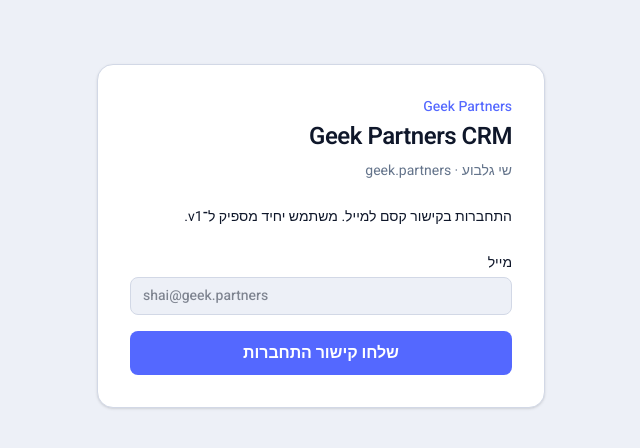
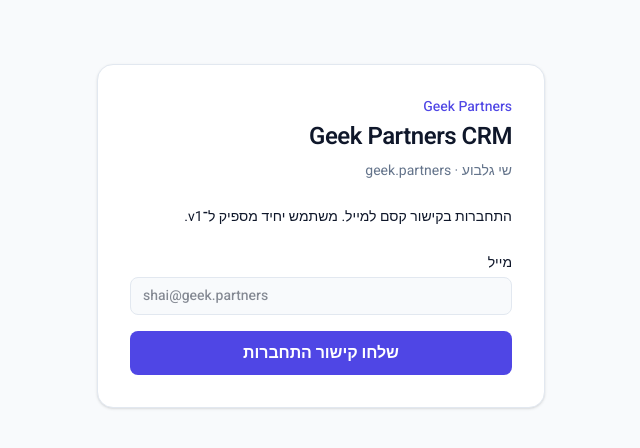
Before and after one commit to shaig206/geek-partners-crm, a Next.js app: page /login in a window 1280 px wide. Shown: the top 448 px of the page, without its empty margins (422-1062 px from the left). Built offline with nearby package versions, Linux system fonts and the light colour scheme; no server answers.

Commit message:
Align CRM tokens with live geek.partners DevTools palette.
Use #4F46E5 CTAs with #4338CA hover / #3730A3 press, #F8FAFC page background, #E2E8F0 borders, teal/success/danger from the marketing site, and #2563EB for text links. Keep Heebo.

Co-authored-by: shaig206 <shaig206@users.noreply.github.com>

```diff
--- a/app/(crm)/leads/[id]/page.tsx
+++ b/app/(crm)/leads/[id]/page.tsx
@@ -161,7 +161,7 @@ function Row({
       <dt className="text-muted">{label}</dt>
       <dd className="whitespace-pre-wrap">
         {href && value ? (
-          <a className="text-brand hover:underline" href={href} target="_blank" rel="noreferrer">
+          <a className="text-link hover:underline" href={href} target="_blank" rel="noreferrer">
             {display}
           </a>
         ) : (
--- a/app/globals.css
+++ b/app/globals.css
@@ -1,19 +1,23 @@
 @import "tailwindcss";
 
 :root {
-  --background: #edf0f7;
+  --background: #f8fafc;
   --foreground: #0f172a;
-  --brand: #5468ff;
-  --brand-dark: #3f4fe6;
+  --brand: #4f46e5;
+  --brand-dark: #4338ca;
+  --brand-press: #3730a3;
   --brand-soft: #eef0ff;
   --card: #ffffff;
+  --inset: #f1f5f9;
   --muted: #64748b;
-  --border: #d2d8e6;
-  --accent: #14a3a0;
-  --accent-dark: #0d9488;
-  --accent-soft: #e6f7f6;
-  --success: #10b981;
-  --success-dark: #059669;
+  --secondary: #334155;
+  --border: #e2e8f0;
+  --link: #2563eb;
+  --accent: #0d9488;
+  --accent-dark: #0f766e;
+  --accent-soft: #ccfbf1;
+  --success: #059669;
+  --success-dark: #047857;
   --success-soft: #d1fae5;
   --danger: #dc2626;
   --lag-high: #dc2626;
@@ -25,10 +29,14 @@
   --color-foreground: var(--foreground);
   --color-brand: var(--brand);
   --color-brand-dark: var(--brand-dark);
+  --color-brand-press: var(--brand-press);
   --color-brand-soft: var(--brand-soft);
   --color-card: var(--card);
+  --color-inset: var(--inset);
   --color-muted: var(--muted);
+  --color-secondary: var(--secondary);
   --color-border: var(--border);
+  --color-link: var(--link);
   --color-accent: var(--accent);
   --color-accent-dark: var(--accent-dark);
   --color-accent-soft: var(--accent-soft);
@@ -64,7 +72,7 @@ button {
   font: inherit;
 }
 
-/* Indigo CTAs — match geek.partners primary buttons */
+/* Indigo CTAs — match geek.partners gp-btn--primary */
 .bg-brand.text-white {
   font-weight: 600;
   letter-spacing: -0.005em;
@@ -77,3 +85,8 @@ a.bg-brand {
     color 0.15s ease,
     box-shadow 0.15s ease;
 }
+
+button.bg-brand:active,
+a.bg-brand:active {
+  background-color: var(--brand-press);
+}
--- a/app/not-found.tsx
+++ b/app/not-found.tsx
@@ -5,7 +5,7 @@ export default function NotFound() {
     <div className="mx-auto max-w-md px-4 py-24 text-center">
       <h1 className="text-2xl font-semibold">העמוד לא נמצא</h1>
       <p className="mt-2 text-sm text-muted">ייתכן שהליד נמחק או שהקישור שגוי.</p>
-      <Link href="/leads" className="mt-6 inline-block text-sm text-brand hover:underline">
+      <Link href="/leads" className="mt-6 inline-block text-sm text-link hover:underline">
         חזרה ללידים
       </Link>
     </div>
--- a/components/compose-draft-form.tsx
+++ b/components/compose-draft-form.tsx
@@ -26,7 +26,7 @@ export function ComposeDraftForm({
       <h2 className="text-sm font-semibold">טיוטת פנייה בעברית</h2>
       <p className="text-xs text-muted">
         הנוסח מגיע מ
-        <Link href="/templates" className="text-brand hover:underline">
+        <Link href="/templates" className="text-link hover:underline">
           תבנית ברירת המחדל
         </Link>
         {" "}
--- a/components/leads-table.tsx
+++ b/components/leads-table.tsx
@@ -105,7 +105,7 @@ export function LeadsTable({
                 )}
               >
                 <td className="px-3 py-2.5">
-                  <Link href={`/leads/${lead.id}`} className="font-medium hover:text-brand">
+                  <Link href={`/leads/${lead.id}`} className="font-medium hover:text-link">
                     {lead.priority ? "★ " : ""}
                     {lead.name}
                   </Link>
--- a/components/whatsapp-list-link.tsx
+++ b/components/whatsapp-list-link.tsx
@@ -18,7 +18,7 @@ export function WhatsAppListLink({
       href={buildWhatsAppWebUrl(digits, composeWhatsAppMessage(lead, templateBody))}
       target="_blank"
       rel="noopener noreferrer"
-      className="text-xs text-brand hover:underline"
+      className="text-xs text-link hover:underline"
       title="פתיחה ב-WhatsApp Web"
     >
       וואטסאפ
--- a/components/whatsapp-section.tsx
+++ b/components/whatsapp-section.tsx
@@ -21,7 +21,7 @@ export function WhatsAppSection({
     <section className="space-y-3 rounded-xl border border-border bg-card p-5">
       <div className="flex flex-wrap items-baseline justify-between gap-2">
         <h2 className="text-sm font-semibold">וואטסאפ</h2>
-        <Link href="/templates" className="text-xs text-muted hover:text-brand">
+        <Link href="/templates" className="text-xs text-muted hover:text-link">
           תבניות
         </Link>
       </div>
@@ -34,7 +34,7 @@ export function WhatsAppSection({
       ) : (
         <p className="text-sm text-muted">
           כדי להעתיק הודעה ולפתוח צ׳אט ב-WhatsApp Web צריך מספר טלפון נייד (05).{" "}
-          <a href="#lead-contact" className="text-brand hover:underline">
+          <a href="#lead-contact" className="text-link hover:underline">
             הוסיפו טלפון בכרטיס
           </a>
         </p>
```
Also changed, not shown: 1 other file (tests, documents, lock files or other folders).
